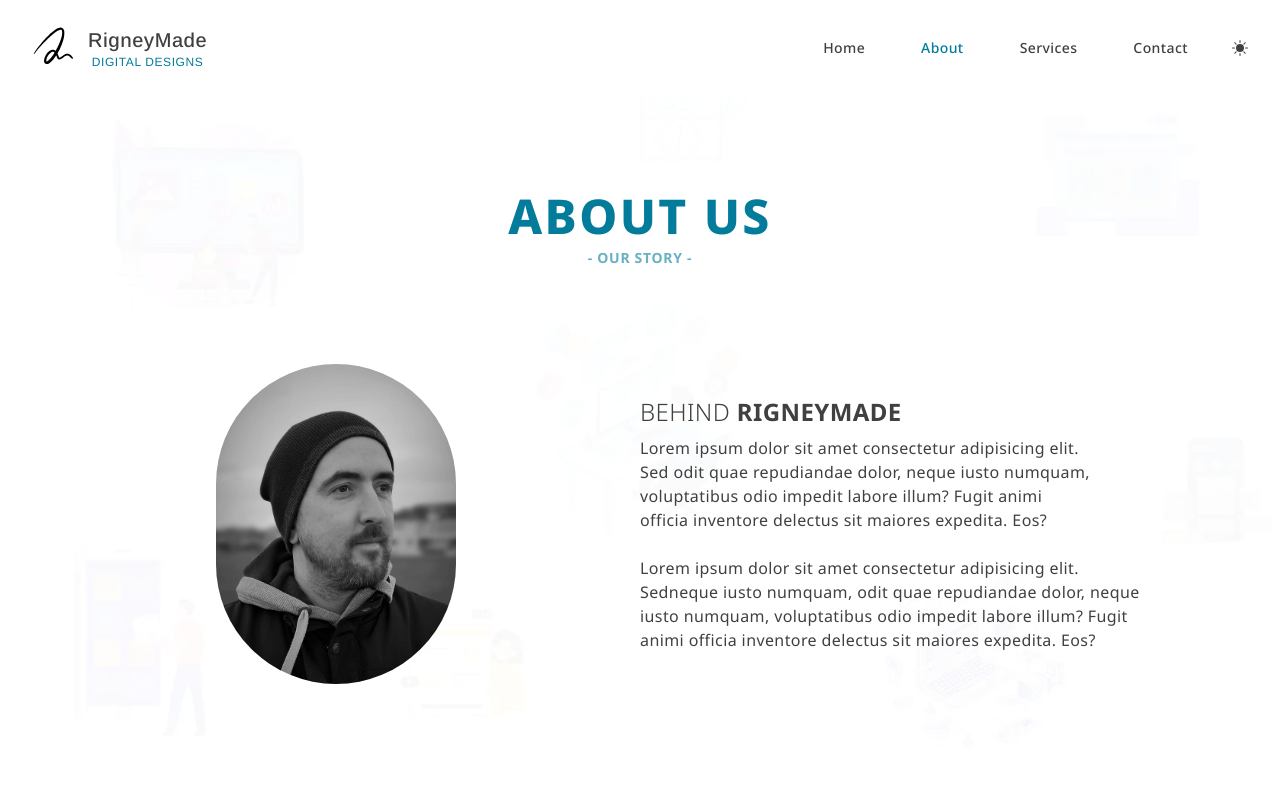
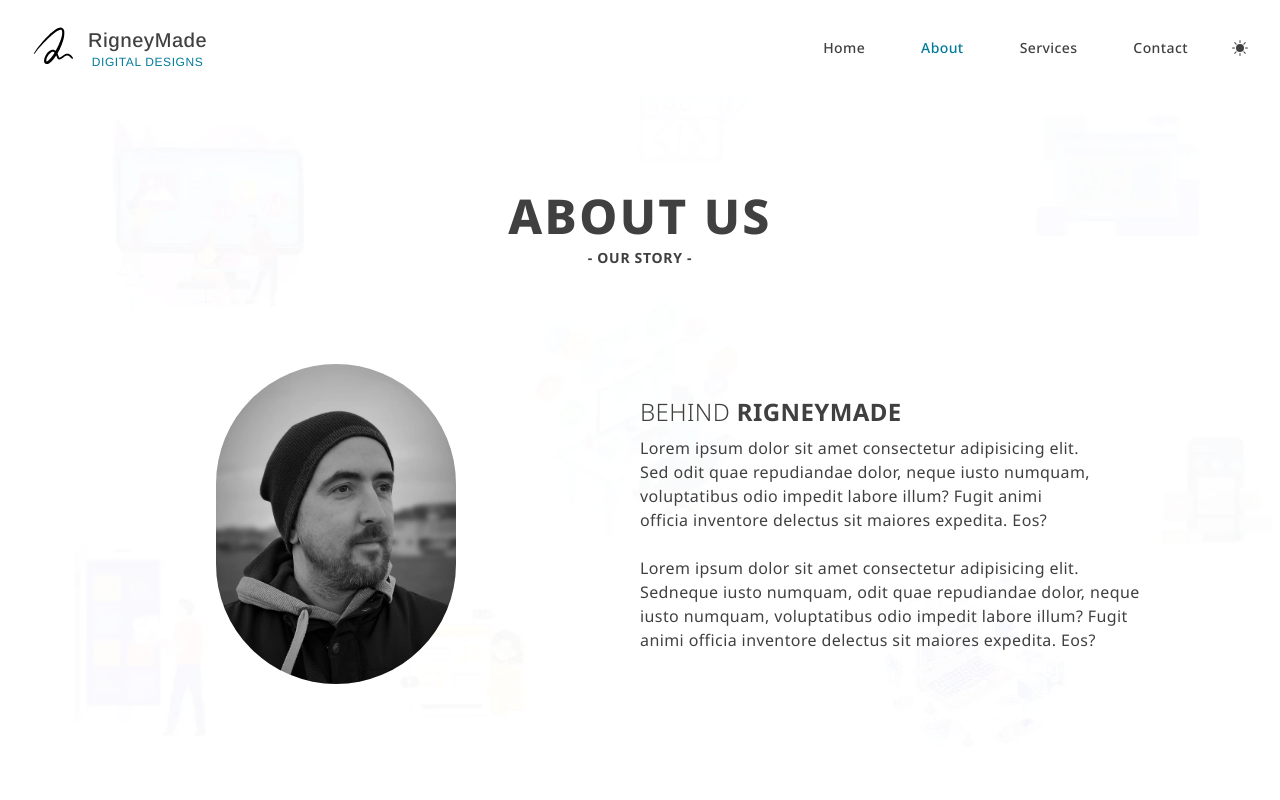
Before and after one commit to KramYengir/rigneymade, a Next.js app: page /about in a window 1280 px wide. Shown: the top 800 px of the page. Built offline with nearby package versions, Linux system fonts and the light colour scheme.

Commit message:
add custom classes for heading styling

```diff
--- a/app/globals.css
+++ b/app/globals.css
@@ -3,7 +3,7 @@
 @tailwind utilities;
 
 .rm-container {
-  @apply max-w-7xl mx-auto px-4 sm:px-6 lg:px-8;
+  @apply max-w-screen-2xl mx-auto px-4 sm:px-6 lg:px-8;
 }
 
 .btn-primary {
@@ -15,9 +15,17 @@
 }
 
 .h2 {
-  @apply uppercase text-3xl sm:text-5xl font-extrabold tracking-wider text-center text-rm-primary-700 dark:text-rm-primary-600;
+  @apply uppercase text-3xl sm:text-5xl font-extrabold tracking-wider text-center;
 }
 
 .sub-heading {
-  @apply tracking-wider uppercase text-sm font-bold text-rm-primary-700/60 dark:text-rm-primary-100/80;
+  @apply tracking-wider uppercase text-sm font-bold;
 }
+
+.h1-bg {
+  @apply pt-40 pb-16 bg-neutral-800/10 dark:bg-neutral-800/40;
+}
+
+.h2-bg {
+  @apply py-12 bg-rm-primary-950/5   dark:bg-neutral-800/60;
+}
```
